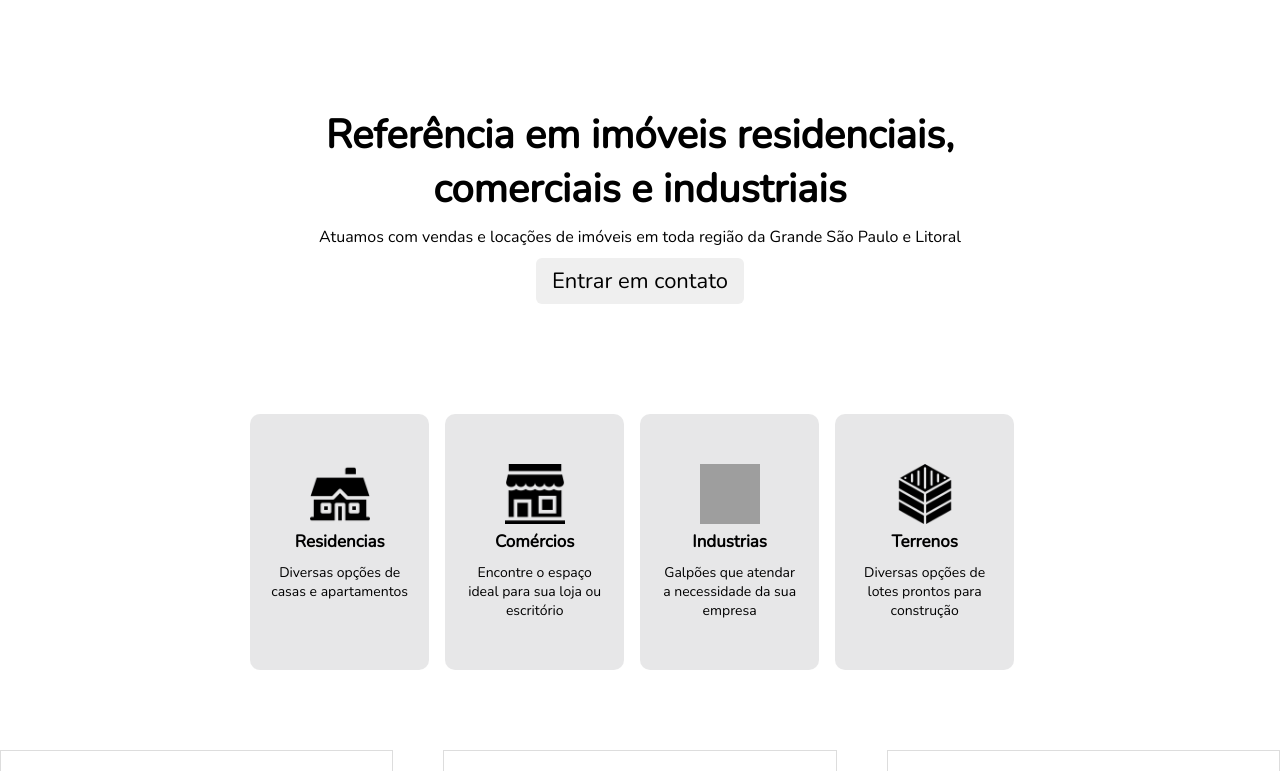
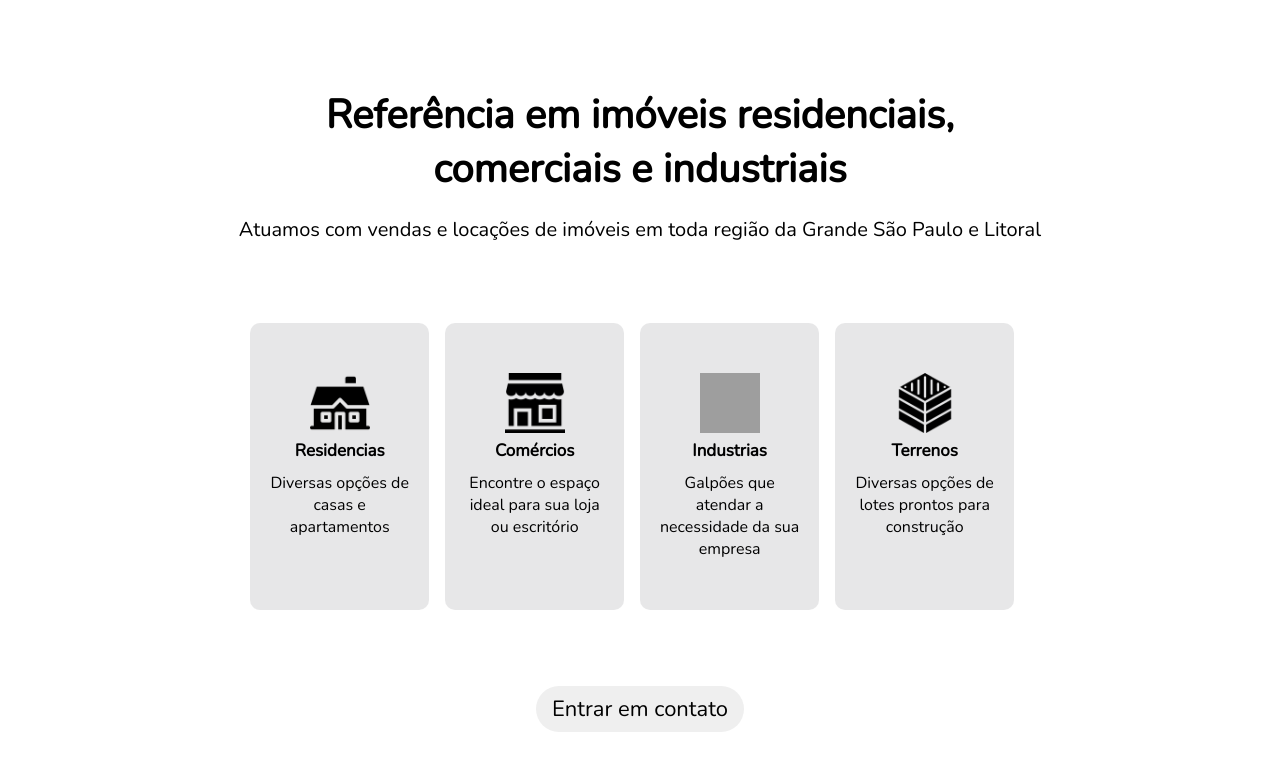
Before and after one commit to Site-Corretor/corretor-imoveis, a PHP site: page / in a window 1280 px wide. Shown: the part 1098-1869 px from the top of the page. Run offline with PHP 8.4, Linux system fonts and the light colour scheme; grey boxes are pictures that could not be loaded.

Commit message:
atualização: alterando posição do botão e areas de atuação

```diff
--- a/index.html
+++ b/index.html
@@ -62,7 +62,7 @@
             <div class="main-chamada">
                 <h2>Referência em imóveis residenciais, <br /> comerciais e industriais</h2>
                 <p>Atuamos com vendas e locações de imóveis em toda região da Grande São Paulo e Litoral</p>
-                <button>Entrar em contato</button>
+
             </div><!--main-chamada-->
         </div><!--center-->
 
@@ -88,6 +88,10 @@
                 <p>Diversas opções de lotes prontos para construção</p>
             </div>
         </div><!--atuacoes-->
+
+        <div class="main-chamada">
+            <a href="https://api.whatsapp.com/send?phone=SEUNUMERO"><button>Entrar em contato</button></a>
+        </div>
 
         <div class="house-list">
             <div class="house">
@@ -148,5 +152,6 @@
 
     </section><!--main-->
 </body>
+
 </html>
 <script src="script.js"></script>
--- a/style.css
+++ b/style.css
@@ -44,24 +44,24 @@ section.main {
 
 .main-chamada {
     width: 100%;
-    margin: 60px 0;
+    margin: 40px 0;
     text-align: center;
 }
 
 .main-chamada h2 {
     font-size: 40px;
-
 }
 
 .main-chamada p {
-    font-size: 16px;
-    margin: 10px 0;
+    font-size: 20px;
+    margin: 20px 0;
 }
 
 .main-chamada button {
     display: inline-block;
+    margin: -20px 0 40px 0;
     padding: 8px 16px;
-    border-radius: 6px;
+    border-radius: 50px;
     font-size: 22px;
     border: 0;
     cursor: pointer;
@@ -72,6 +72,7 @@ section.main {
 }
 
 .atuacoes {
+    margin-top: -30px;
     padding: 50px 250px;
     display: flex;
     text-align: center;
@@ -91,7 +92,7 @@ section.main {
 
 .atuacao p {
     padding: 10px 0 0 0;
-    font-size: 14px;
+    font-size: 16px;
 }
 
 
@@ -101,7 +102,8 @@ section.main {
     display: flex;
     flex-wrap: wrap;
     justify-content: space-between;
-    align-items: stretch; /* Estica a altura das divs */
+    align-items: stretch;
+    /* Estica a altura das divs */
     margin: 20px -10px 0;
 
 }
@@ -142,8 +144,10 @@ section.main {
     padding: 5px 10px;
     cursor: pointer;
 }
+
 .house:hover {
-    border: 2px solid yellow; /* Adicione a borda amarela no hover */
+    border: 2px solid yellow;
+    /* Adicione a borda amarela no hover */
 }
 
 /* conteudo do slider  */
@@ -151,22 +155,27 @@ section.main {
     overflow: hidden;
     position: relative;
 }
+
 .slider {
     display: flex;
     transition: transform 0.3s ease-in-out;
 }
-  .slider > div {
+
+.slider>div {
     flex: 0 0 100%;
 }
+
 .slider img {
     width: 100%;
     height: auto;
 }
+
 .slider-buttons {
     display: flex;
     justify-content: center;
     margin-top: 10px;
 }
+
 .slider-button {
     width: 10px;
     height: 10px;
@@ -175,6 +184,7 @@ section.main {
     margin: 0 5px;
     cursor: pointer;
 }
+
 .slider-button.active {
     background-color: black;
 }
```
Lines whose indentation alone changed are shown as unchanged.
